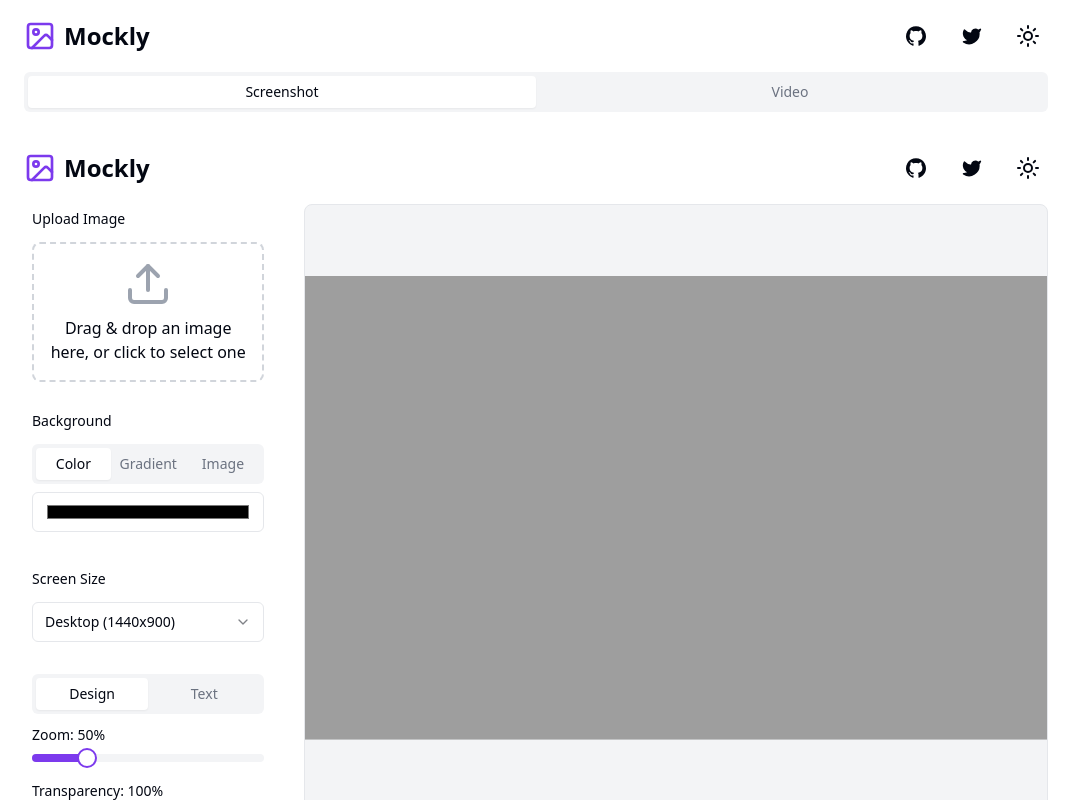
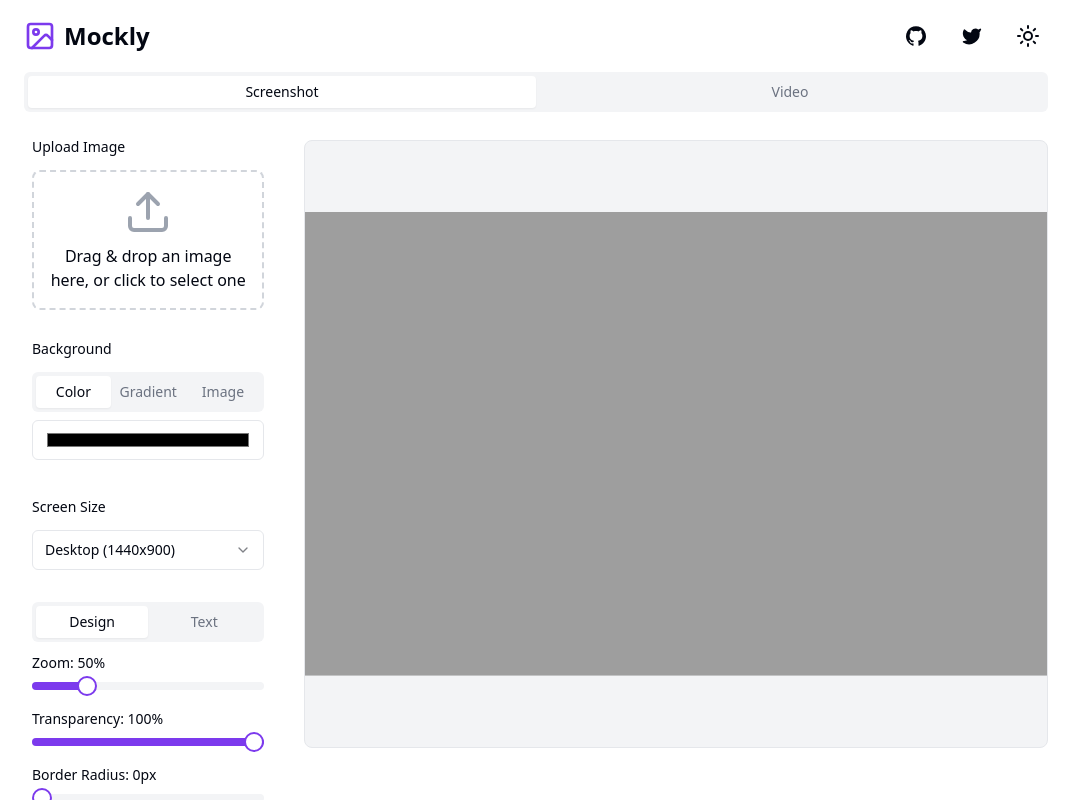
Before and after one commit to suryanshsingh2001/mockly, a Next.js app: page /editor in a window 1280 px wide. Shown: the top 800 px of the page, without its empty margins (0-1085 px from the left). Built offline with nearby package versions, Linux system fonts and the light colour scheme.

Commit message:
move header to page

```diff
--- a/components/shared/Editor.tsx
+++ b/components/shared/Editor.tsx
@@ -24,7 +24,6 @@
 import { Tabs, TabsContent, TabsList, TabsTrigger } from "@/components/ui/tabs";
 import { Input } from "@/components/ui/input";
 import { Upload, X, Download, RotateCcw, Type, Star } from "lucide-react";
-import Header from "@/components/layout/Header";
 import { Textarea } from "../ui/textarea";
 
 const backgroundUrls = [
@@ -426,8 +425,7 @@
   };
 
   return (
-    <div className="min-h-screen flex flex-col">
-      <Header />
+    <>
       <main className="container mx-auto">
         <div className="flex flex-col lg:flex-row gap-8">
           <div className="w-full lg:w-1/4 space-y-8 overflow-y-auto h-full p-2">
@@ -691,7 +689,7 @@
 
           <div
             ref={containerRef}
-            className="w-full lg:w-3/4 border rounded-lg flex items-center justify-center bg-secondary h-[calc(100vh-12rem)] overflow-hidden"
+            className="mt-2 w-full lg:w-3/4 border rounded-lg flex items-center justify-center bg-secondary h-[calc(100vh-12rem)] overflow-hidden"
           >
             <div
               className="relative overflow-hidden"
@@ -754,6 +752,6 @@
           </DialogFooter>
         </DialogContent>
       </Dialog>
-    </div>
+    </>
   );
 }
```
